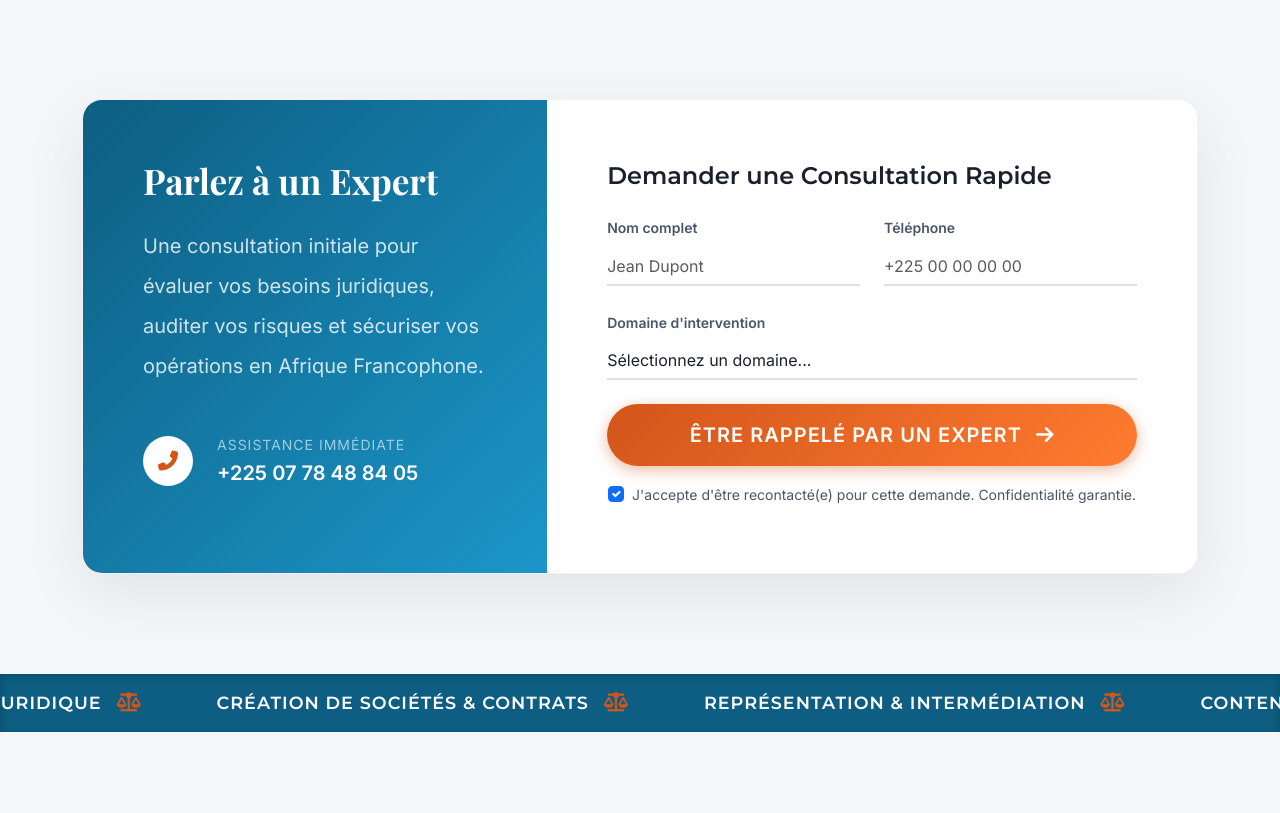
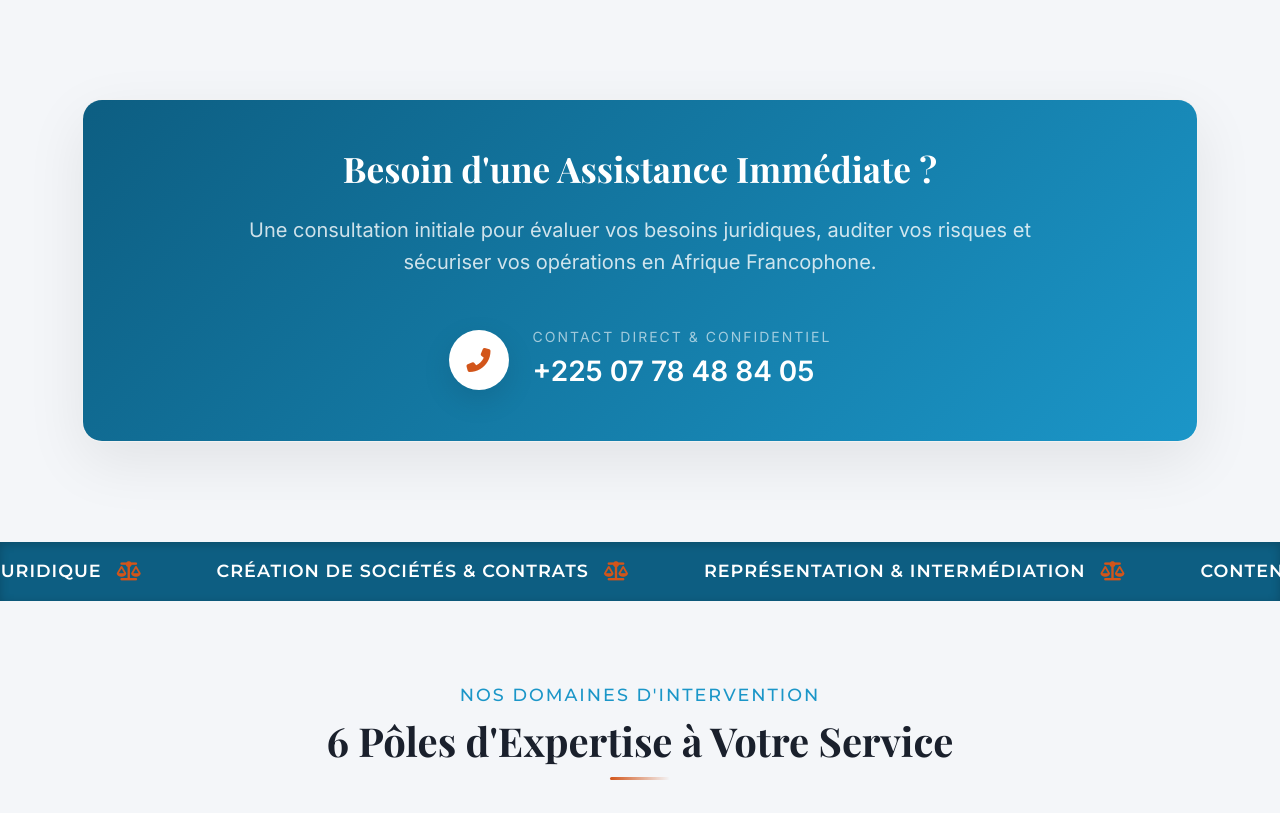
Before and after one commit to silvercross2021-web/SITE-VITRINE-DEJUC, a Django app: page / in a window 1280 px wide. Shown: the part 801-1614 px from the top of the page. Run offline with Django 5.2, Linux system fonts and the light colour scheme; some libraries are stand-ins or nearby versions; some web fonts are replaced.

Commit message:
Removed consultation form to make it a clean full-width banner, reduced footer size, and fixed icon alignment

```diff
--- a/static/css/main.css
+++ b/static/css/main.css
@@ -1088,6 +1088,8 @@ img {
 }
 
 .footer-contact-icon {
+  flex-shrink: 0;
+  margin-top: 4px;
   color: var(--dejuc-orange);
   margin-right: 15px;
   font-size: 1.2rem;
@@ -1448,6 +1450,8 @@ img {
   transform: translateX(4px);
 }
 .footer-contact-icon {
+  flex-shrink: 0;
+  margin-top: 4px;
   background: rgba(255,255,255,0.05);
   border: 1px solid rgba(255,255,255,0.1);
   color: var(--dejuc-turquoise);
@@ -1546,8 +1550,8 @@ img {
 .site-footer {
   background: #0f172a !important; /* Elegant dark slate */
   border-top: none;
-  padding-top: 100px;
-  padding-bottom: 40px;
+  padding-top: 50px;
+  padding-bottom: 10px;
   color: rgba(255, 255, 255, 0.7);
 }
 .footer-logo-wrapper {
@@ -1604,6 +1608,8 @@ img {
   margin-bottom: 25px;
 }
 .footer-contact-icon {
+  flex-shrink: 0;
+  margin-top: 4px;
   color: var(--dejuc-orange);
   font-size: 1.2rem;
   margin-right: 15px;
--- a/templates/index.html
+++ b/templates/index.html
@@ -64,57 +64,19 @@
     <div class="container">
         <div class="consultation-card" data-aos="fade-up">
             <div class="row g-0">
-                <div class="col-lg-5 consultation-info-wrapper">
-                    <h3 class="font-serif mb-4" style="font-size: 2.2rem;">Parlez à un Expert</h3>
-                    <p class="mb-5 fs-5 lh-lg" style="color: rgba(255,255,255,0.8);">Une consultation initiale pour évaluer vos besoins juridiques, auditer vos risques et sécuriser vos opérations en Afrique Francophone.</p>
+                <div class="col-12 consultation-info-wrapper text-center py-5">
+                    <h3 class="font-serif mb-4" style="font-size: 2.2rem;">Besoin d'une Assistance Immédiate ?</h3>
+                    <p class="mb-4 fs-5 mx-auto" style="color: rgba(255,255,255,0.8); max-width: 800px;">Une consultation initiale pour évaluer vos besoins juridiques, auditer vos risques et sécuriser vos opérations en Afrique Francophone.</p>
 
-                    <div class="d-flex align-items-center mb-4">
-                        <div class="bg-white rounded-circle d-flex align-items-center justify-content-center me-4" style="width: 50px; height: 50px;">
-                            <i class="fas fa-phone-alt text-dejuc-orange fs-5"></i>
+                    <div class="d-flex align-items-center justify-content-center mt-5">
+                        <div class="bg-white rounded-circle d-flex align-items-center justify-content-center me-4" style="width: 60px; height: 60px; box-shadow: 0 10px 30px rgba(0,0,0,0.1);">
+                            <i class="fas fa-phone-alt text-dejuc-orange fs-4"></i>
                         </div>
-                        <div>
-                            <span class="d-block small text-uppercase" style="letter-spacing: 1px; color: rgba(255,255,255,0.6);">Assistance Immédiate</span>
-                            <span class="fs-5 fw-bold">+225 07 78 48 84 05</span>
+                        <div class="text-start">
+                            <span class="d-block small text-uppercase" style="letter-spacing: 2px; color: rgba(255,255,255,0.6);">Contact Direct & Confidentiel</span>
+                            <span class="fs-3 fw-bold text-white">+225 07 78 48 84 05</span>
                         </div>
                     </div>
-                </div>
-                <div class="col-lg-7 consultation-form-wrapper bg-white">
-                    <h4 class="font-heading mb-4 text-dark">Demander une Consultation Rapide</h4>
-                    <form action="{% url 'contact' %}" method="post" class="form-floating-premium row g-4">
-                        {% csrf_token %}
-                        <div class="col-md-6">
-                            <label class="small text-muted mb-2 fw-bold">Nom complet</label>
-                            <input type="text" name="first_name" class="form-control" placeholder="Jean Dupont" required>
-                            <input type="hidden" name="last_name" value="-">
-                        </div>
-                        <div class="col-md-6">
-                            <label class="small text-muted mb-2 fw-bold">Téléphone</label>
-                            <input type="tel" name="phone" class="form-control" placeholder="+225 00 00 00 00" required>
-                            <input type="hidden" name="email" value="consultation@rapide.ci">
-                            <input type="hidden" name="message" value="Demande de consultation rapide.">
-                        </div>
-                        <div class="col-12">
-                            <label class="small text-muted mb-2 fw-bold">Domaine d'intervention</label>
-                            <select name="service" class="form-control text-dark">
-                                <option value="">Sélectionnez un domaine...</option>
-                                <option value="arbitrage">Arbitrage & Médiation</option>
-                                <option value="audit">Investissement Foncier</option>
-                                <option value="creation">Création de Société</option>
-                                <option value="autre">Autre demande</option>
-                            </select>
-                        </div>
-                        <div class="col-12 mt-4">
-                            <button type="submit" class="btn btn-premium rounded-pill px-5 py-3 w-100 fs-5">Être Rappelé par un Expert <i class="fas fa-arrow-right ms-2"></i></button>
-                        </div>
-                        <div class="col-12 text-center mt-3">
-                            <div class="form-check d-inline-block text-start">
-                                <input class="form-check-input" type="checkbox" name="gdpr_consent" value="True" id="quick-gdpr" required checked>
-                                <label class="form-check-label text-muted small" for="quick-gdpr">
-                                    J'accepte d'être recontacté(e) pour cette demande. Confidentialité garantie.
-                                </label>
-                            </div>
-                        </div>
-                    </form>
                 </div>
             </div>
         </div>
```
